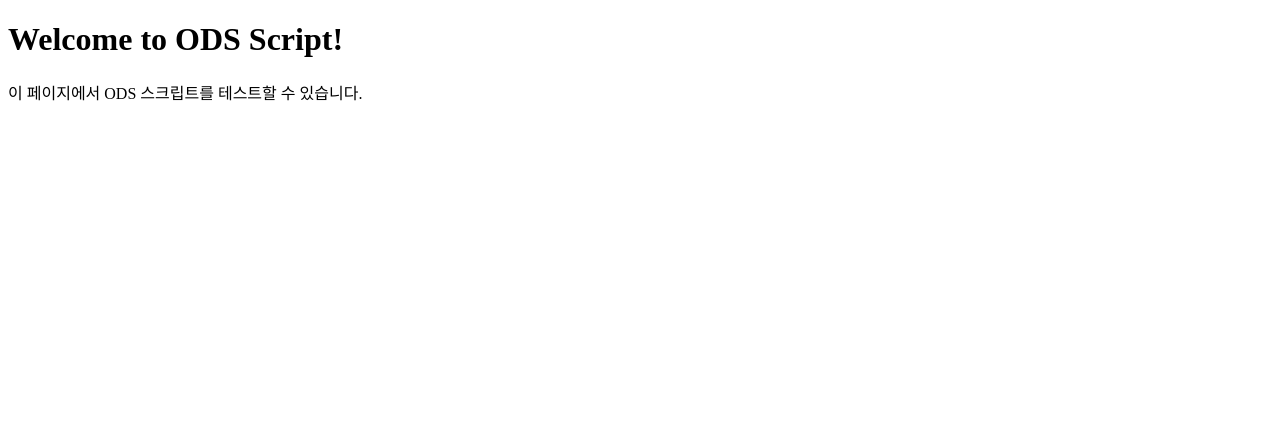
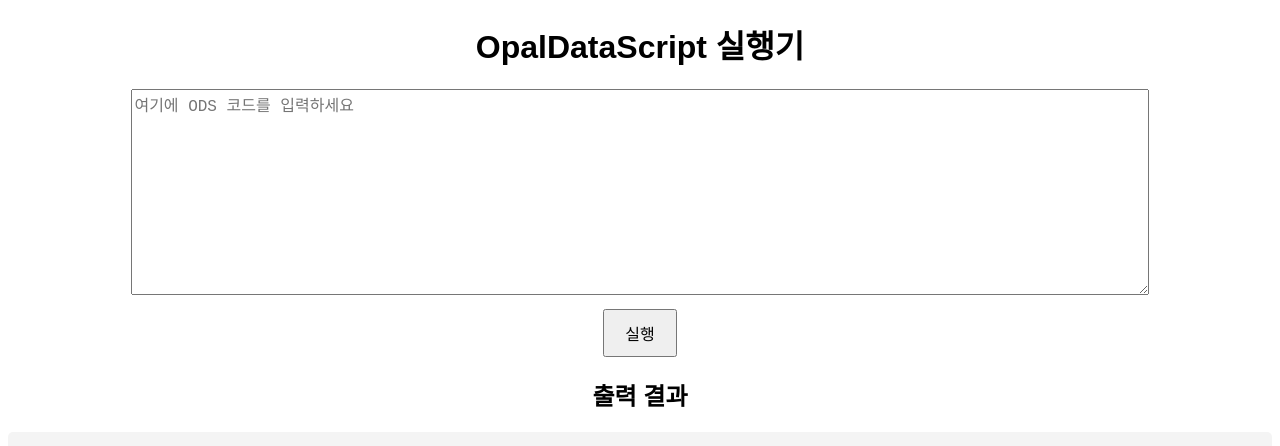
Before and after one commit to snowy-rgb/ODScript, a plain HTML site: page index.html in a window 1280 px wide. Drawn offline with Linux system fonts and the light colour scheme.

Commit message:
Update index.html

```diff
--- a/index.html
+++ b/index.html
@@ -3,10 +3,21 @@
 <head>
     <meta charset="UTF-8">
     <meta name="viewport" content="width=device-width, initial-scale=1.0">
-    <title>ODS Script</title>
+    <title>OpalDataScript Editor</title>
+    <style>
+        body { font-family: Arial, sans-serif; text-align: center; }
+        textarea { width: 80%; height: 200px; font-size: 16px; }
+        button { margin-top: 10px; padding: 10px 20px; font-size: 16px; }
+        pre { background: #f4f4f4; padding: 10px; border-radius: 5px; }
+    </style>
 </head>
 <body>
-    <h1>Welcome to ODS Script!</h1>
-    <p>이 페이지에서 ODS 스크립트를 테스트할 수 있습니다.</p>
+    <h1>OpalDataScript 실행기</h1>
+    <textarea id="code" placeholder="여기에 ODS 코드를 입력하세요"></textarea><br>
+    <button onclick="runODS()">실행</button>
+    <h2>출력 결과</h2>
+    <pre id="output"></pre>
+
+    <script src="ods_interpreter.js"></script> <!-- 나중에 JS 파일 추가 -->
 </body>
 </html>
```
